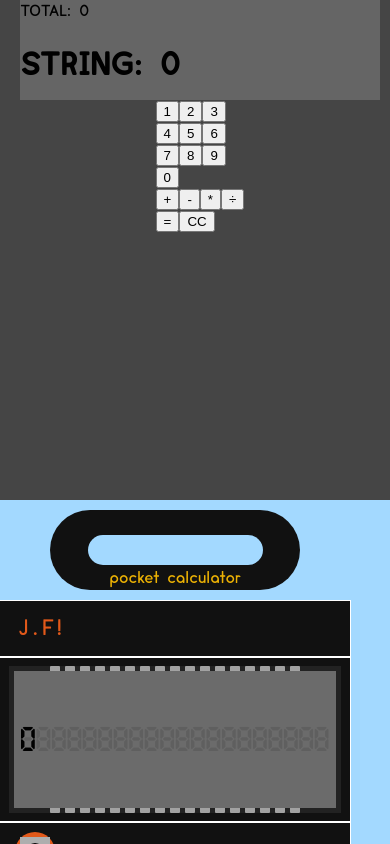
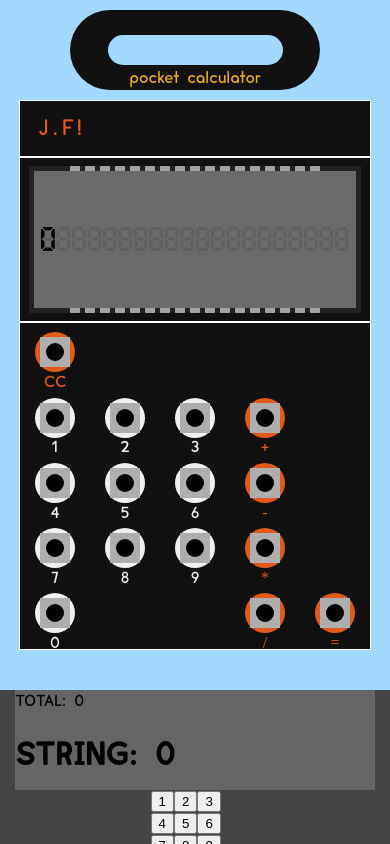
Before and after one commit to john-farina/react-calculator, a React (Create React App) app: page / in a window 390 px wide. Shown: the top 844 px of the page. Built offline with nearby package versions, Linux system fonts and the light colour scheme.

Commit message:
fixed iphone position

```diff
--- a/src/App.js
+++ b/src/App.js
@@ -91,6 +91,17 @@ function App() {
 
   return (
     <div className="calculatorCont">
+      <PocketCalculator
+        ifNoneShow={ifNoneShow0}
+        onNumBtnClick={onNumBtnClick}
+        onCCBtnClick={onCCBtnClick}
+        onAddBtnClick={onAddBtnClick}
+        onSubBtnClick={onSubBtnClick}
+        onMultiplyBtnClick={onMultiplyBtnClick}
+        onDivideBtnClick={onDivideBtnClick}
+        onEqualBtnClick={onEqualBtnClick}
+      />
+
       <div className="calc">
         <div className="calcScreen">
           <div className="screenTop">
@@ -132,17 +143,6 @@ function App() {
           </div>
         </div>
       </div>
-
-      <PocketCalculator
-        ifNoneShow={ifNoneShow0}
-        onNumBtnClick={onNumBtnClick}
-        onCCBtnClick={onCCBtnClick}
-        onAddBtnClick={onAddBtnClick}
-        onSubBtnClick={onSubBtnClick}
-        onMultiplyBtnClick={onMultiplyBtnClick}
-        onDivideBtnClick={onDivideBtnClick}
-        onEqualBtnClick={onEqualBtnClick}
-      />
     </div>
   );
 }
--- a/src/App.scss
+++ b/src/App.scss
@@ -21,6 +21,10 @@ $backgroundColor: rgb(163, 217, 255);
 .calculatorCont {
   background-color: $backgroundColor;
   height: 100%;
+  display: flex;
+  flex-direction: column;
+  align-items: center;
+  justify-content: center;
 }
 
 .calc {
@@ -205,6 +209,7 @@ $PCblack: rgb(17, 17, 17);
       //   }
       // }
       .mainText {
+        // background-color: blue;
         position: relative;
         width: 100%;
         height: 40px;
@@ -216,9 +221,12 @@ $PCblack: rgb(17, 17, 17);
         font-size: 2.2rem;
         .text {
           margin-left: 7px;
+          position: relative;
         }
         .backText {
           position: absolute;
+          bottom: 0;
+          margin-bottom: 0px;
           opacity: 10%;
         }
       }
```
